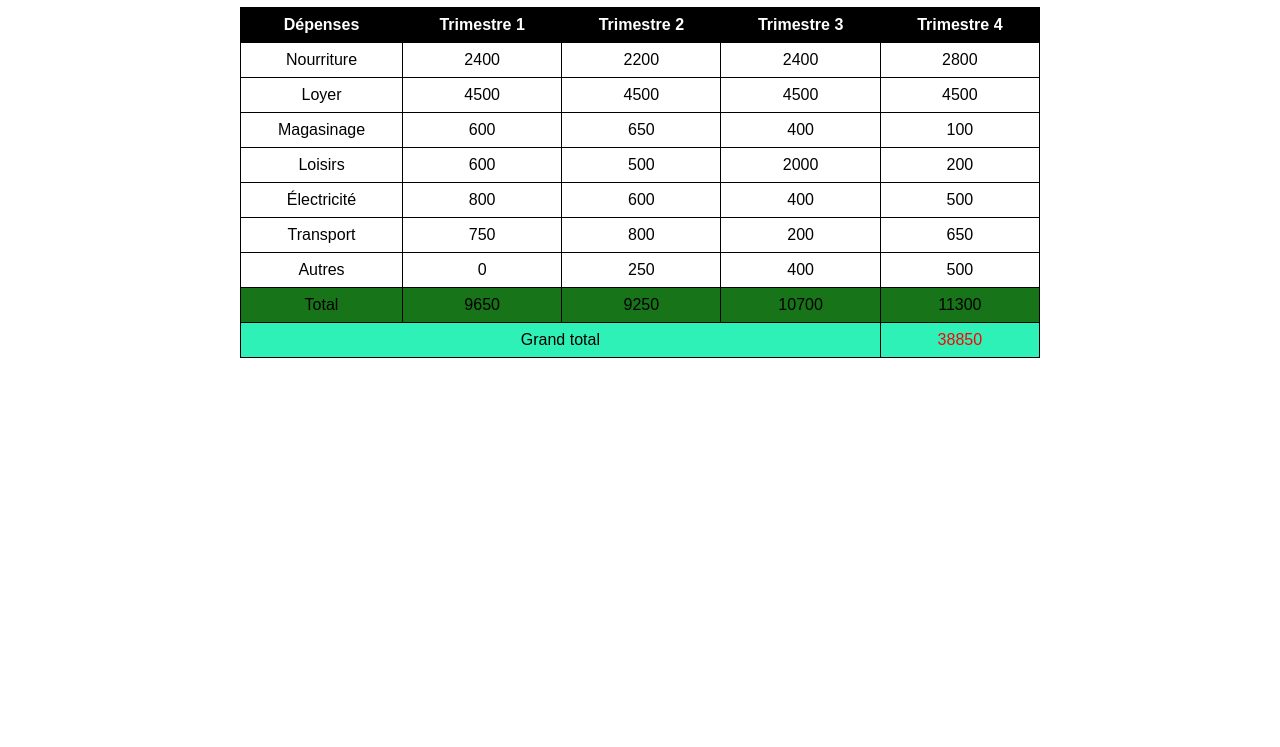
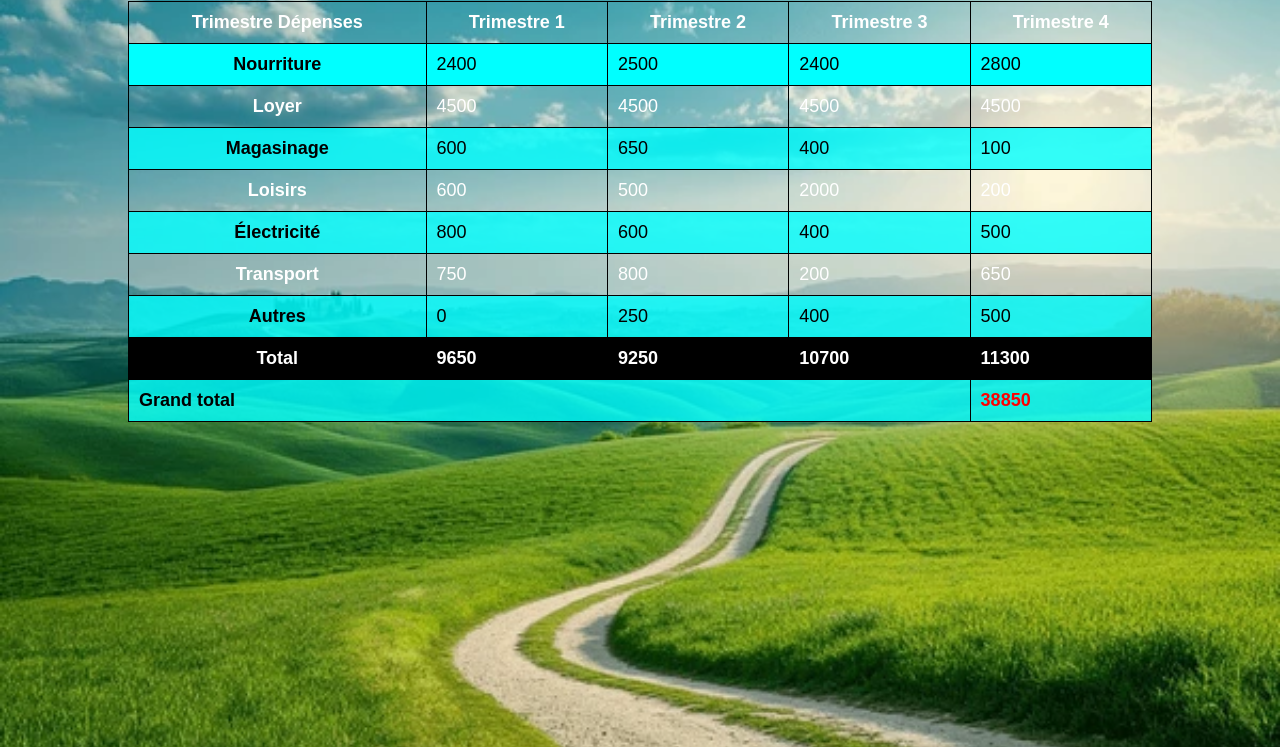
Before and after one commit to Trosfros/labo3, a plain HTML site: page exercice2.html in a window 1280 px wide. Shown: the part 73-820 px from the top of the page. Drawn offline with Linux system fonts and the light colour scheme.

Commit message:
big update

```diff
--- a/exercice2.css
+++ b/exercice2.css
@@ -1,32 +1,57 @@
-img {
+body {
+    background-image: url('images/landscape-road-mountains-600nw-2465573769.webp');
+    background-size: cover;
+    background-position: center;
+    background-repeat: no-repeat;
+    min-height: 100vh;
+    margin: 0;
+}
 
-        background-image: url('images/landscape-road-mountains-600nw-2465573769.webp');
+h1 {
+    color: black;
+    font-family: Arial, Helvetica, sans-serif;
+    font-size: 30px;
+    text-align: center;
+    font-weight: bold;
+    font-style: italic;
 }
-body {
-    font-family: Arial, sans-serif;
+
+table {
+    width: 80%;
+    margin: 20px auto;
+    border-collapse: collapse;
 }
-table {
-    border-collapse: collapse;
-    width: 100%;
-    max-width: 800px;
-    margin: 0 auto;
-}
+
 th, td {
     border: 1px solid black;
-    padding: 8px;
-    text-align: center;
+    padding: 10px;
+    font-family: Arial, sans-serif;
+    font-size: 18px;
 }
+
 th {
-    background-color: #000000;
+ color: white;
+}
+
+td {
+    background-color: rgba(0, 255, 255, 0.8);
+}
+
+.transparent-row td {
+    background-color: transparent;
+}
+
+.total-row td {
+    background-color: black;
     color: white;
+    font-weight: bold;
 }
-.total-row {
-    background-color: rgb(24, 116, 24);
+
+.grand-total-row td {
+    background-color: rgba(0, 255, 255, 0.8);
+    font-weight: bold;
 }
-.grand-total-row {
-    background-color: rgb(46, 241, 183);
+
+.grand-total-row td:last-child {
+    color: red;
 }
-h1 {
-    text-align: center;
-    color: black;
-}
--- a/exercice2.html
+++ b/exercice2.html
@@ -5,69 +5,71 @@
     <meta name="viewport" content="width=device-width, initial-scale=1.0">
     <title>Principales dépenses par trimestre d'une famille canadienne</title>
     <link rel="stylesheet" href="exercice2.css">
-
 </head>
 <body>
     <h1>Principales dépenses par trimestre d'une famille canadienne</h1>
     <table>
+        <thead>
             <tr>
-            <th>Dépenses</th>
+                <th>Trimestre Dépenses</th>
                 <th>Trimestre 1</th>
                 <th>Trimestre 2</th>
                 <th>Trimestre 3</th>
                 <th>Trimestre 4</th>
             </tr>
-        <tr>
-            <td>Nourriture</td>
+        </thead>
+        <tbody>
+            <tr class="transparent-row" style="background-color: cyan;">
+                <td style="text-align: center;"><strong>Nourriture</strong></td>
                 <td>2400</td>
-            <td>2200</td>
+                <td>2500</td>
                 <td>2400</td>
                 <td>2800</td>
             </tr>
-        <tr>
-            <td>Loyer</td>
+            <tr class="transparent-row" style="color: white;">
+                <td style="text-align: center;"><strong>Loyer</strong></td>
                 <td>4500</td>
                 <td>4500</td>
                 <td>4500</td>
                 <td>4500</td>
             </tr>
             <tr>
-            <td>Magasinage</td>
+                <td style="text-align: center;"><strong>Magasinage</strong></td>
                 <td>600</td>
                 <td>650</td>
                 <td>400</td>
                 <td>100</td>
             </tr>
-        <tr>
-            <td>Loisirs</td>
+            <tr class="transparent-row" style="color: white;">
+                <td style="text-align: center;"><strong>Loisirs</strong></td>
                 <td>600</td>
                 <td>500</td>
                 <td>2000</td>
                 <td>200</td>
             </tr>
             <tr>
-            <td>Électricité</td>
+                <td style="text-align: center;"><strong>Électricité</strong></td>
                 <td>800</td>
                 <td>600</td>
                 <td>400</td>
                 <td>500</td>
             </tr>
-        <tr>
-            <td>Transport</td>
+            <tr class="transparent-row" style="color: white;">
+                <td style="text-align: center;"><strong>Transport</strong></td>
                 <td>750</td>
                 <td>800</td>
                 <td>200</td>
                 <td>650</td>
             </tr>
             <tr>
-            <td>Autres</td>
+                <td style="text-align: center;"><strong>Autres</strong></td>
                 <td>0</td>
                 <td>250</td>
                 <td>400</td>
                 <td>500</td>
             </tr>
             <tr class="total-row">
-            <td>Total</td>
+                <td style="text-align: center;"><strong>Total</strong></td>
                 <td>9650</td>
                 <td>9250</td>
                 <td>10700</td>
@@ -77,6 +79,10 @@
                 <td colspan="4">Grand total</td>
                 <td style="color:red;">38850</td>
             </tr>
+        </tbody>
     </table>
+
+
+
 </body>
 </html>
```
Lines whose indentation alone changed are shown as unchanged.
